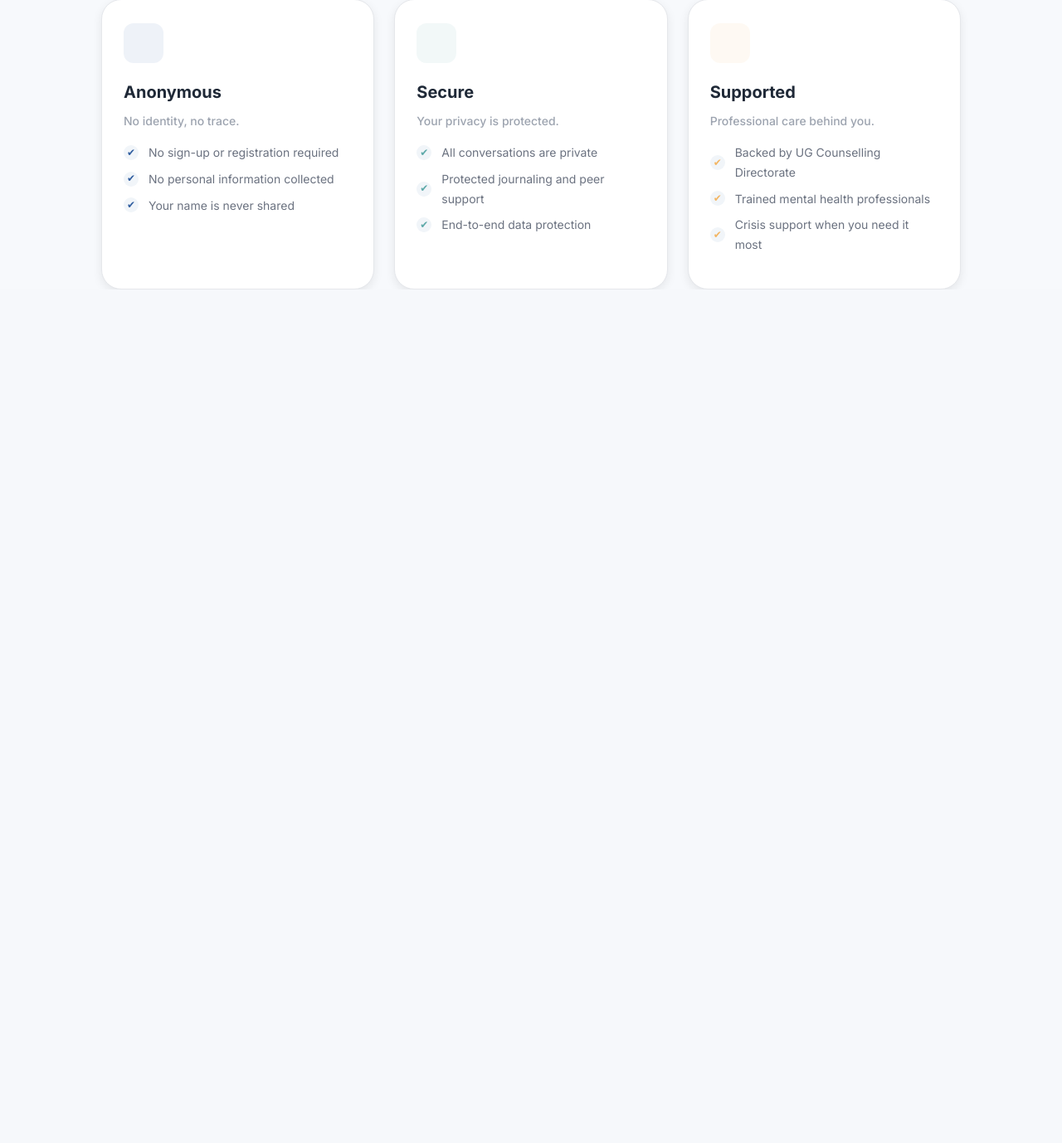
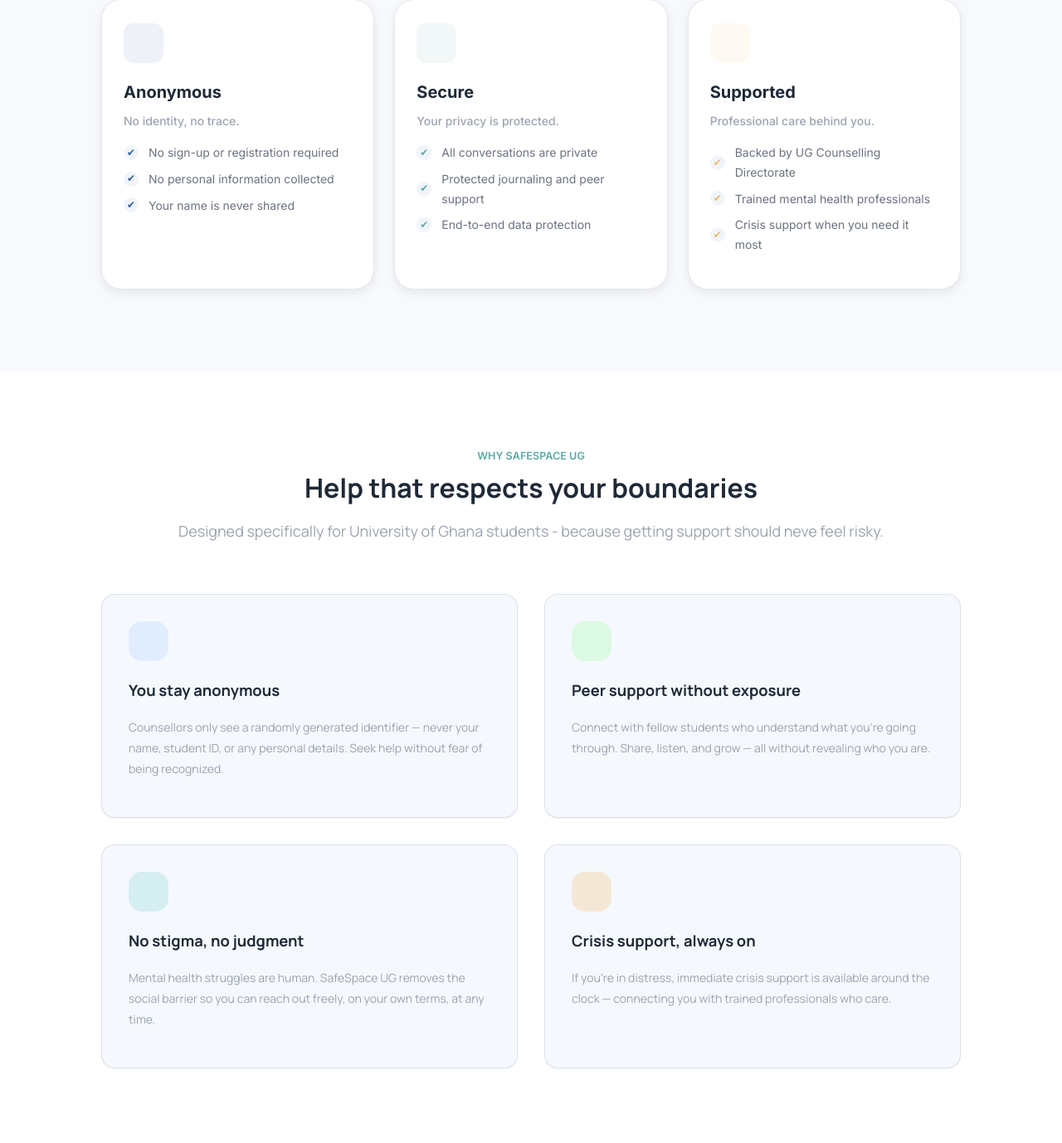
Before and after one commit to CODE-OS1/SafeSpace, a Flask app: template templates/landing.html in a window 1280 px wide. Shown: the part 1145-2523 px from the top of the page at 83% size. Before the commit the page ends 1494 px from the top, so only its background shows below. Run offline with Flask 3, Linux system fonts and the light colour scheme; the template is opened without the code that fills it, so the values that code supplies are empty.

Commit message:
completed essence cards

```diff
--- a/static/style.css
+++ b/static/style.css
@@ -388,3 +388,86 @@ nav ul a:hover{
 .card-container .card:nth-child(3) p::before{
     color: var(--color-accent);
 }
+
+/* Essence Of Safespace UG, starting question -- Why safespace UG */
+.essence{
+    margin-top: 100px;
+    background-color: var(--color-surface);
+    padding: 90px 0;
+}
+
+.essence-head h2{
+    font-size: var(--text-3xl);
+    text-align: center;
+    color: var(--color-text-primary);
+    font-family: var(--font-heading);
+    margin-bottom: 10px;
+}
+
+.essence-head p{
+    font-size: var(--text-lg);
+    text-align: center;
+    color: var(--color-text-muted);
+    font-family: var(--font-heading);
+    margin-bottom: 60px;
+}
+
+/* Responsive card layout without @media: two-column grid keeps cards compact on smaller screens and wider on larger screens */
+.essence-card-container{
+    display: grid;
+    grid-template-columns: repeat(2, minmax(240px, 1fr)); /* two columns of flexible cards */
+    gap: 32px;
+    align-items: start;
+    width: min(100%, 1100px); /* let cards grow on larger screens while capping overall width */
+    margin: 0 auto; /* center the grid */
+}
+
+.essence-card{
+    background-color: #c6dbf82d;
+    border: 1px solid rgba(107, 114, 128, 0.18);
+    border-radius: var(--radius-lg);
+    padding: 32px;
+    box-shadow: var(--shadow-sm);
+    min-height: 270px;
+    display: flex;
+    flex-direction: column;
+    justify-content: flex-start;
+    transition: transform var(--transition-fast), box-shadow var(--transition-fast);
+}
+
+.essence-card-icon{
+    width: 48px;
+    height: 48px;
+    border-radius: var(--radius-lg);
+    margin-bottom: 20px;
+}
+.icon1{
+    background-color: #c3dbfd6c;
+}
+
+.icon2{
+    background-color: #a8f8aa54;
+}
+.icon3{
+    background-color: #96dada59;
+}
+.icon4{
+    background-color: #f3b46244;
+}
+.essence-card:hover{
+    transform: translateY(-4px);
+    box-shadow: var(--shadow-md);
+}
+
+.essence-card h3{
+    margin-bottom: 1rem;
+    font-size: 1.15rem;
+    color: var(--color-text-primary);
+    font-family: var(--font-heading);
+}
+
+.essence-card p{
+    color: var(--color-text-muted);
+    line-height: 1.8;
+    font-family: var(--font-heading);
+}
--- a/templates/landing.html
+++ b/templates/landing.html
@@ -101,6 +101,39 @@
                     </div>
                 </div>
             </section>
+            <section class="essence">
+                <div class="container">
+                <p style="color: var(--color-secondary); font-weight: 600; font-size: 0.79rem;text-align: center;">WHY SAFESPACE UG</p>
+                <div class="essence-head">
+                    <h2>Help that respects your boundaries</h2>
+                <p>Designed specifically for University of Ghana students - because getting support should neve feel risky.</p>
+                </div>
+
+                <div class="essence-card-container">
+                    <div class="essence-card">
+                        <div class="essence-card-icon icon1"></div>
+                        <h3>You stay anonymous</h3>
+                        <p>Counsellors only see a randomly generated identifier — never your name, student ID, or any personal details. Seek help without fear of being recognized.</p>
+                    </div>
+                    <div class="essence-card">
+                        <div class="essence-card-icon icon2"></div>
+                        <h3>Peer support without exposure</h3>
+                        <p>Connect with fellow students who understand what you're going through. Share, listen, and grow — all without revealing who you are.</p>
+                    </div>
+                    <div class="essence-card">
+                        <div class="essence-card-icon icon3"></div>
+                        <h3>No stigma, no judgment</h3>
+                        <p>Mental health struggles are human. SafeSpace UG removes the social barrier so you can reach out freely, on your own terms, at any time.</p>
+                    </div>
+                    <div class="essence-card">
+                        <div class="essence-card-icon icon4"></div>
+                        <h3>Crisis support, always on</h3>
+                        <p>If you're in distress, immediate crisis support is available around the clock — connecting you with trained professionals who care.</p>
+                    </div>
+                </div>
+                </div>
+
+            </section>
         </div>
     </main>
 </body>
```
